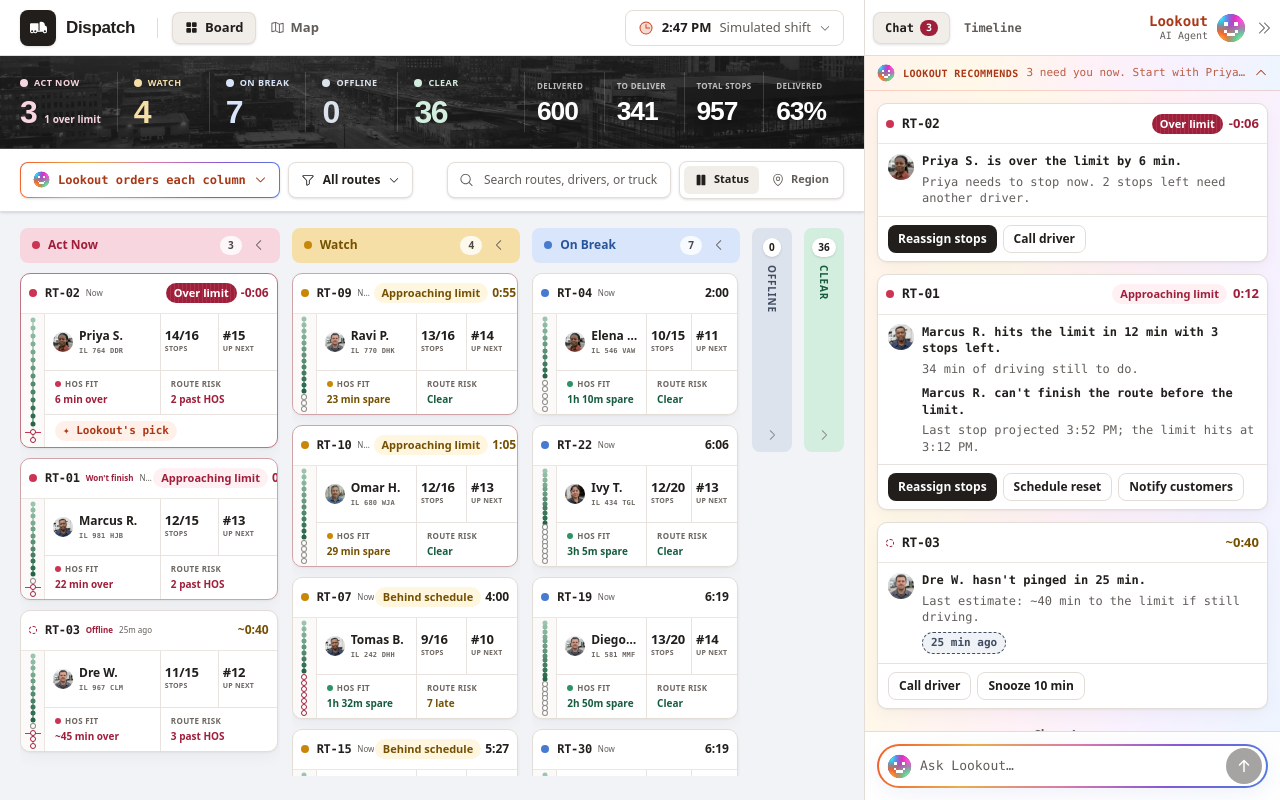
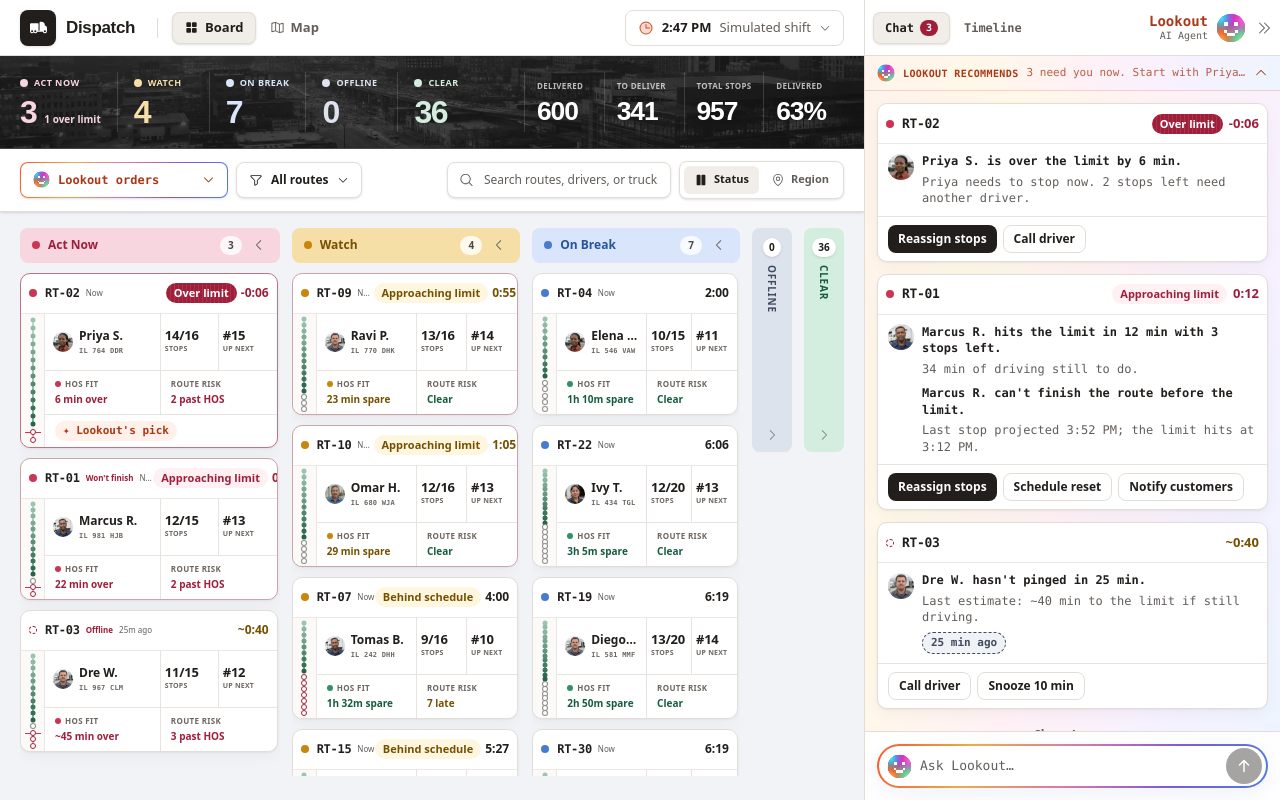
Before and after one commit to davekeller/dispatcher-dashboard, a React (Vite) app: page / in a window 1280 px wide. Built offline with nearby package versions, Linux system fonts and the light colour scheme.

Commit message:
design: simplify Lookout filter and avatar edge

```diff
--- a/src/lookout/LookoutAvatar.tsx
+++ b/src/lookout/LookoutAvatar.tsx
@@ -43,11 +43,11 @@ export default function LookoutAvatar({ size = 28, className = '' }: { size?: nu
         </clipPath>
       </defs>
       <g clipPath={`url(#${clipId})`}>
-        <circle cx="16" cy="16" r="15" fill={`url(#${baseId})`} />
-        <circle cx="16" cy="16" r="15" fill={`url(#${cyanId})`} />
-        <circle cx="16" cy="16" r="15" fill={`url(#${pinkId})`} />
-        <circle cx="16" cy="16" r="15" fill={`url(#${orangeId})`} />
-        <circle cx="16" cy="16" r="15" fill={`url(#${limeId})`} />
+        <rect x="1" y="1" width="30" height="30" fill={`url(#${baseId})`} />
+        <rect x="1" y="1" width="30" height="30" fill={`url(#${cyanId})`} />
+        <rect x="1" y="1" width="30" height="30" fill={`url(#${pinkId})`} />
+        <rect x="1" y="1" width="30" height="30" fill={`url(#${orangeId})`} />
+        <rect x="1" y="1" width="30" height="30" fill={`url(#${limeId})`} />
       </g>
       <g className="fill-on-accent" shapeRendering="crispEdges">
         <rect x="9" y="10" width="4" height="4" />
--- a/src/views/shift/OrderDropdown.tsx
+++ b/src/views/shift/OrderDropdown.tsx
@@ -11,7 +11,7 @@ export interface OrderOption<T extends string> {
 }
 
 export const BOARD_ORDERS: OrderOption<BoardSort>[] = [
-  { id: 'lookout', label: 'Lookout orders each column', description: 'Urgency first, then time to violation and data freshness.', Glyph: Sparkle },
+  { id: 'lookout', label: 'Lookout orders', description: 'Urgency first, then time to violation and data freshness.', Glyph: Sparkle },
   { id: 'limit', label: 'Closest to HOS limit', description: 'Least drive time remaining appears first.', Glyph: ClockCountdown },
   { id: 'stops', label: 'Most stops remaining', description: 'Routes with the most work left appear first.', Glyph: ListNumbers },
   { id: 'data_age', label: 'Oldest data first', description: 'The least recent telematics pings appear first.', Glyph: WifiSlash },
```
Also changed, not shown: 1 other file (tests, documents, lock files or other folders).
